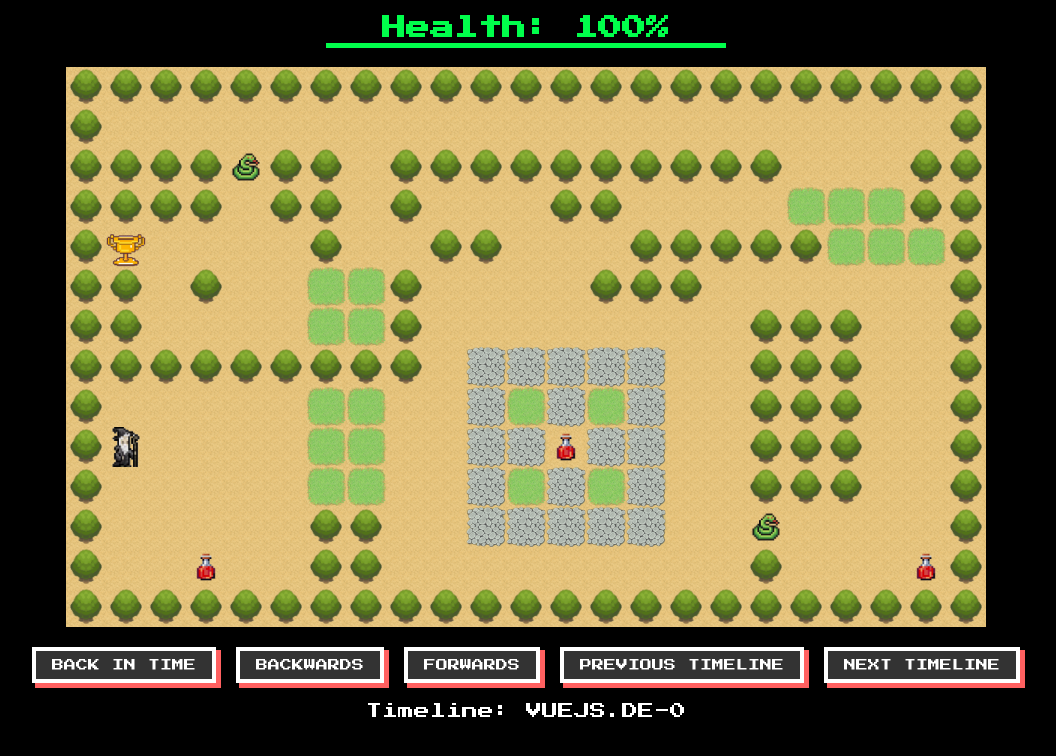
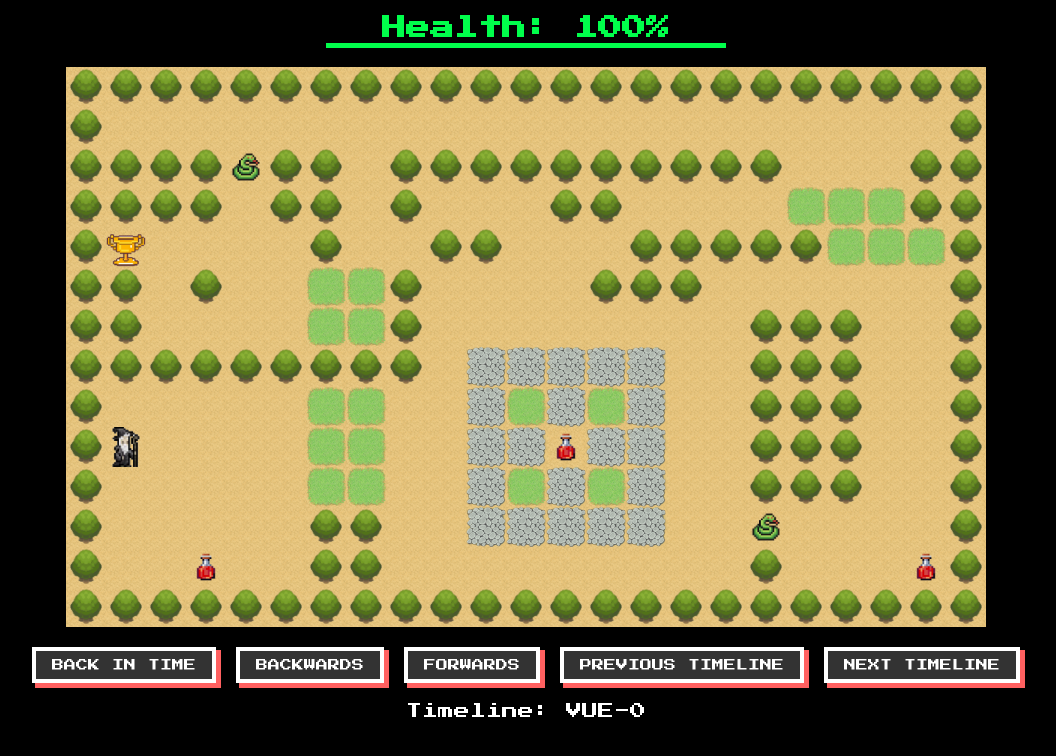
Before and after one commit to themarcba/vue-timemachine, a Vue app: page /game in a window 1280 px wide. Shown: the top 756 px of the page, without its empty margins (114-1170 px from the left). Built offline with nearby package versions, Linux system fonts and the light colour scheme.

Commit message:
changed timeline name

```diff
--- a/src/views/GameView.vue
+++ b/src/views/GameView.vue
@@ -52,7 +52,7 @@ onKeyStroke("ArrowDown", () => move(0, 1));
       <RetroButton @click="changeTimeline(-1)"> previous timeline </RetroButton>
       <RetroButton @click="changeTimeline(1)">next timeline</RetroButton>
     </div>
-    <div class="information">Timeline: VUEJS.DE-{{ timelineIndex }}</div>
+    <div class="information">Timeline: VUE-{{ timelineIndex }}</div>
   </div>
 </template>
 
```
